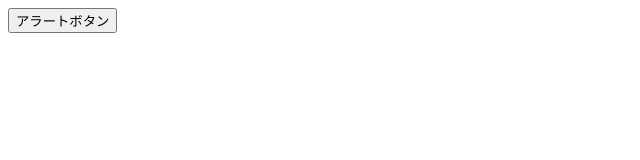
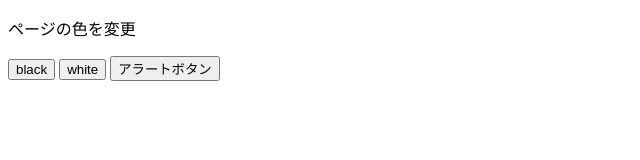
Before and after one commit to simamori/exam_2022, a plain HTML site: page index.html in a window 1280 px wide. Shown: the whole page, without its empty margins (0-640 px from the left). Drawn offline with Linux system fonts and the light colour scheme.

Commit message:
カラー変更機能追加

```diff
--- a/index.html
+++ b/index.html
@@ -8,7 +8,11 @@
     <title>Document</title>
 </head>
 
-<body>
+<body id="page_color">
+
+    <p>ページの色を変更</p>
+    <button onclick="changeColor('black');">black</button>
+    <button onclick="changeColor('white');">white</button>
 
     <button onclick="clickAlert()">アラートボタン</button>
 
--- a/js/exam_2022.js
+++ b/js/exam_2022.js
@@ -1,3 +1,15 @@
+function changeColor(newColor) {
+    var bodyElement = document.getElementById('page_color');
+    if (newColor == 'black') {
+        bodyElement.style.color = 'black';
+        bodyElement.style.backgroundColor = 'white'
+    }
+    else {
+        bodyElement.style.color = 'white';
+        bodyElement.style.backgroundColor = 'black'
+    }
+}
+
 function clickAlert() {
     alert('Hello World!');
 }
```
Also changed, not shown: css/exam_2022.css (added).
